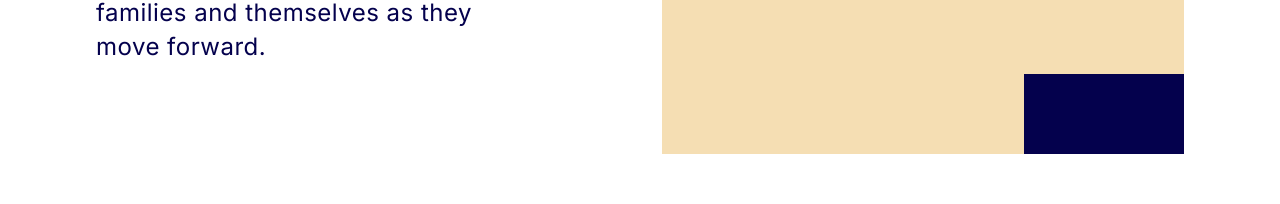
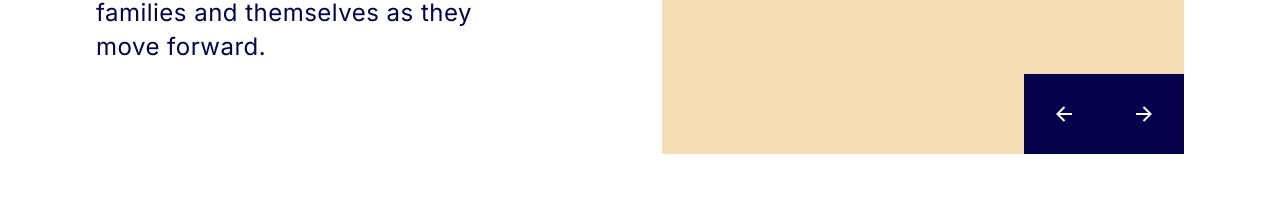
Before and after one commit to sanjali-sharma/cosmanity, a Next.js app: page / in a window 1280 px wide. Shown: the part 2076-2280 px from the top of the page. Built offline with nearby package versions, Linux system fonts and the light colour scheme; a web font is replaced by a local one.

Commit message:
slick arrows added

```diff
--- a/components/Testimonials/Testimonials.jsx
+++ b/components/Testimonials/Testimonials.jsx
@@ -55,11 +55,15 @@ const Testimonials = () => {
                             </div>
                         </Slider>
                         <div className="carousel-arrows f-d c-pointer">
-                            <div className="arrow-box" onClick={() => handleCarouselNav("prev")}>
-                                <div className="arrow-icon"></div>
+                            <div className="arrow-box f-d f-h-c f-v-c" onClick={() => handleCarouselNav("prev")}>
+                                <div className="arrow-icon">
+                                    <Image src={"/icons/arrow-right.svg"} layout={"fill"} objectFit={"contain"} />
+                                </div>
                             </div>
-                            <div className="arrow-box" onClick={() => handleCarouselNav("next")}>
-                                <div className="arrow-icon"></div>
+                            <div className="arrow-box f-d f-h-c f-v-c" onClick={() => handleCarouselNav("next")}>
+                                <div className="arrow-icon arrow-next">
+                                    <Image src={"/icons/arrow-right.svg"} layout={"fill"} objectFit={"contain"} />
+                                </div>
                             </div>
                         </div>
                     </div>
@@ -100,6 +104,16 @@ const Testimonials = () => {
                         background-color: var(--prussion);
                     }
 
+                    .video-carousel-container .carousel-arrows .arrow-box .arrow-icon {
+                        position: relative;
+                        width: 24px;
+                        height: 24px;
+                    }
+
+                    .video-carousel-container .carousel-arrows .arrow-box .arrow-next {
+                        transform: rotate(180deg);
+                    }
+
                     .carousel-item {
                         background-color: wheat;
                         height: 500px;
```
